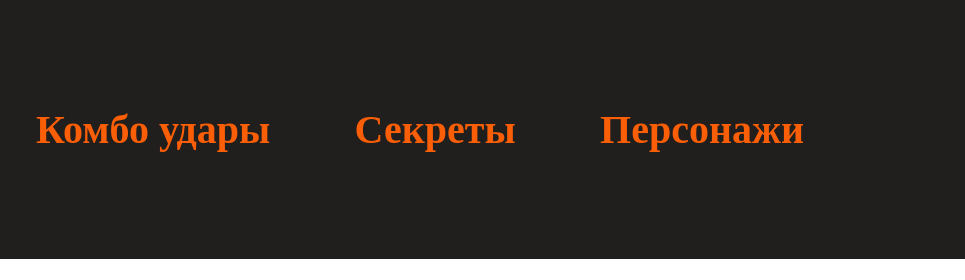
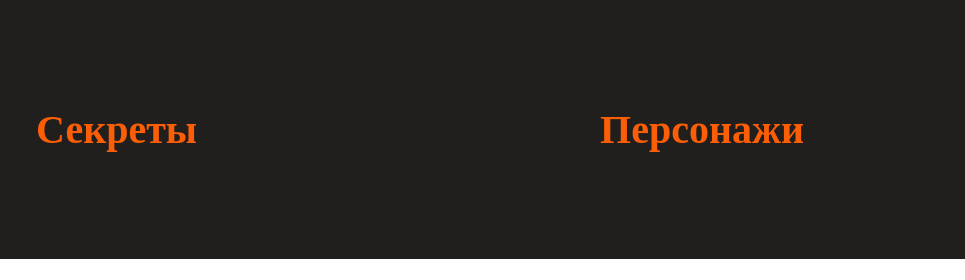
Before and after one commit to nikita35015/Mortal-Kombat, a plain HTML site: page index.html in a window 1280 px wide. Shown: the top 280 px of the page, 315-1280 px from the left. Drawn offline with Linux system fonts and the light colour scheme.

Commit message:
Update index.html

```diff
--- a/index.html
+++ b/index.html
@@ -12,7 +12,7 @@
     <img src="images/logo.png" alt="Логотип">
     <nav>
         <ul>
-            <li><a class="link" href="#kombo">Комбо удары</a></li>
+
             <li><a class="link" href="#secret">Секреты</a></li>
             <li><a class="link" href="#characters">Персонажи</a></li>
         </ul>
```
